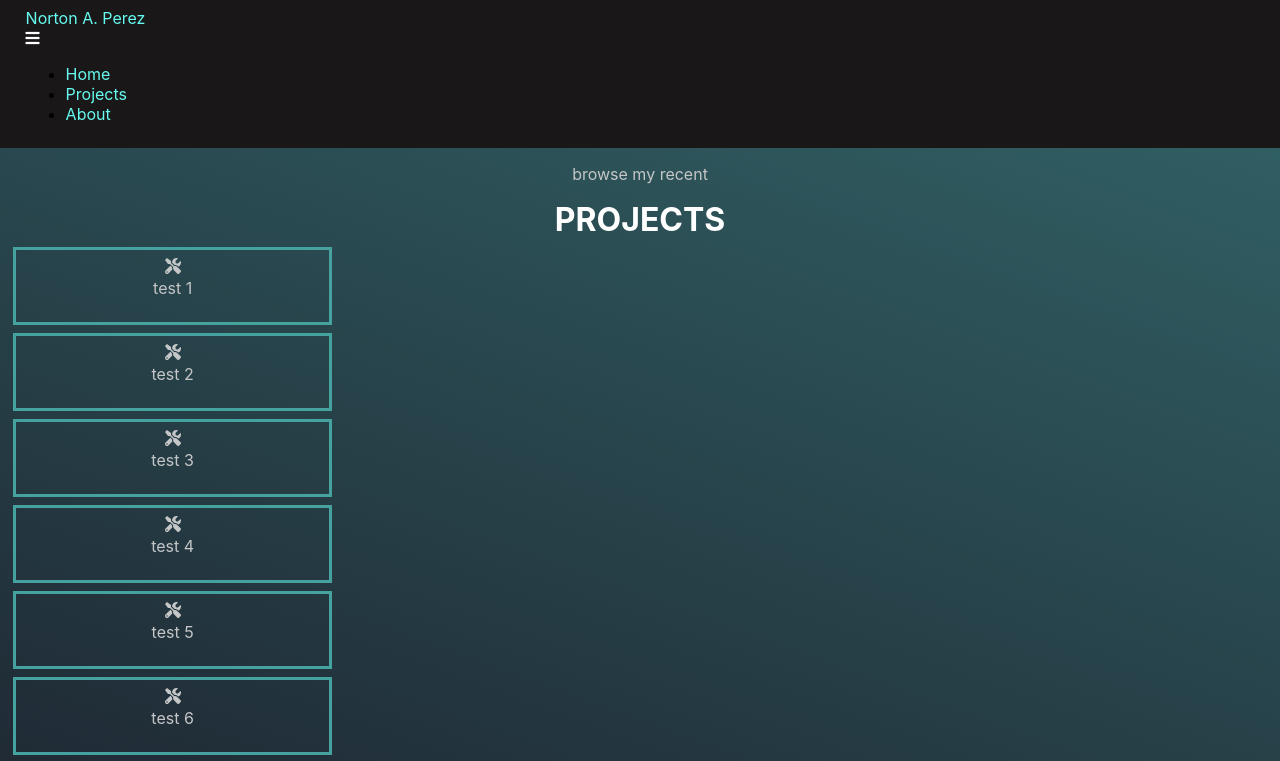
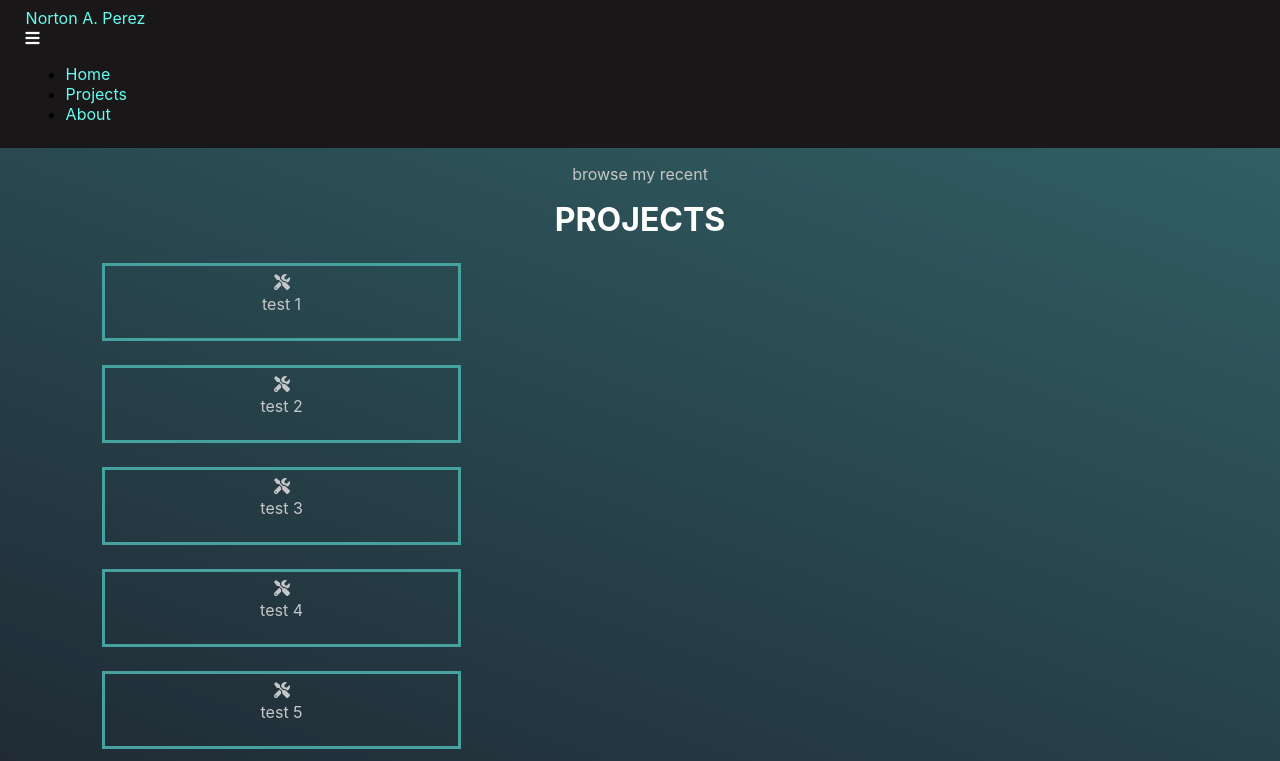
Before and after one commit to bit-nap/Portfolio-v2, a React (Create React App) app: page /projects in a window 1280 px wide. Shown: the top 761 px of the page. Built offline with nearby package versions, Linux system fonts and the light colour scheme.

Commit message:
Display projects - fixed display problem in projects page - now when a project is added there isnt a need to format code - now there is no need to format projects page for each device

```diff
--- a/src/App.css
+++ b/src/App.css
@@ -138,13 +138,28 @@ h3 {
 }
 
 .project-container {
-  display: grid;
+  display: flex;
+  height: auto;
 }
 
-.project-box {
-  border: var(--color3) 0.2rem solid;
+.project-row {
+  justify-content: center;
+  padding: 0vh 4vw;
+  flex-wrap: wrap;
+  margin: 0vh 2vw 6vh 2vw;
+}
+
+.project-col {
+  width: 24rem;
+  margin: 3vh 1vw;
+}
+
+.project-card {
+  color: var(--color4);
+  height: 100%;
   margin: 1vh 1vw;
   padding: 1vh 1vw;
+  border: var(--color3) 0.2rem solid;
 }
 
 .project-links {
--- a/src/components/Projects.js
+++ b/src/components/Projects.js
@@ -35,7 +35,7 @@ function Projects() {
     if ("description" in info) desc = info["description"];
 
     projectsList.push(
-      <Col md={4}>
+      <Col md={4} className="project-col">
         <ProjectBoxes
           title={project}
           github={ghLink}
@@ -53,7 +53,9 @@ function Projects() {
         <p>browse my recent</p>
         <h1>PROJECTS</h1>
         <div className="projects-container">
-          <Row style={{ justifyContent: "center", paddingBottom: "10px" }}>
+          <Row
+            className="project-row"
+          >
             {projectsList}
           </Row>
         </div>
@@ -65,15 +67,7 @@ function Projects() {
 function ProjectBoxes(args) {
   return (
     <>
-      <Card
-        style={{
-          color: "#c5c6c7",
-          width: "18rem",
-          margin: "1vh 1vw",
-          padding: "1vh 1vw",
-          border: "var(--color3) 0.2rem solid",
-        }}
-      >
+      <Card className="project-card">
         {!args.imgSrc && <FaTools />}
         {args.imgSrc && <Card.Img variant="top" src={args.image}></Card.Img>}
         <Card.Body>
```
